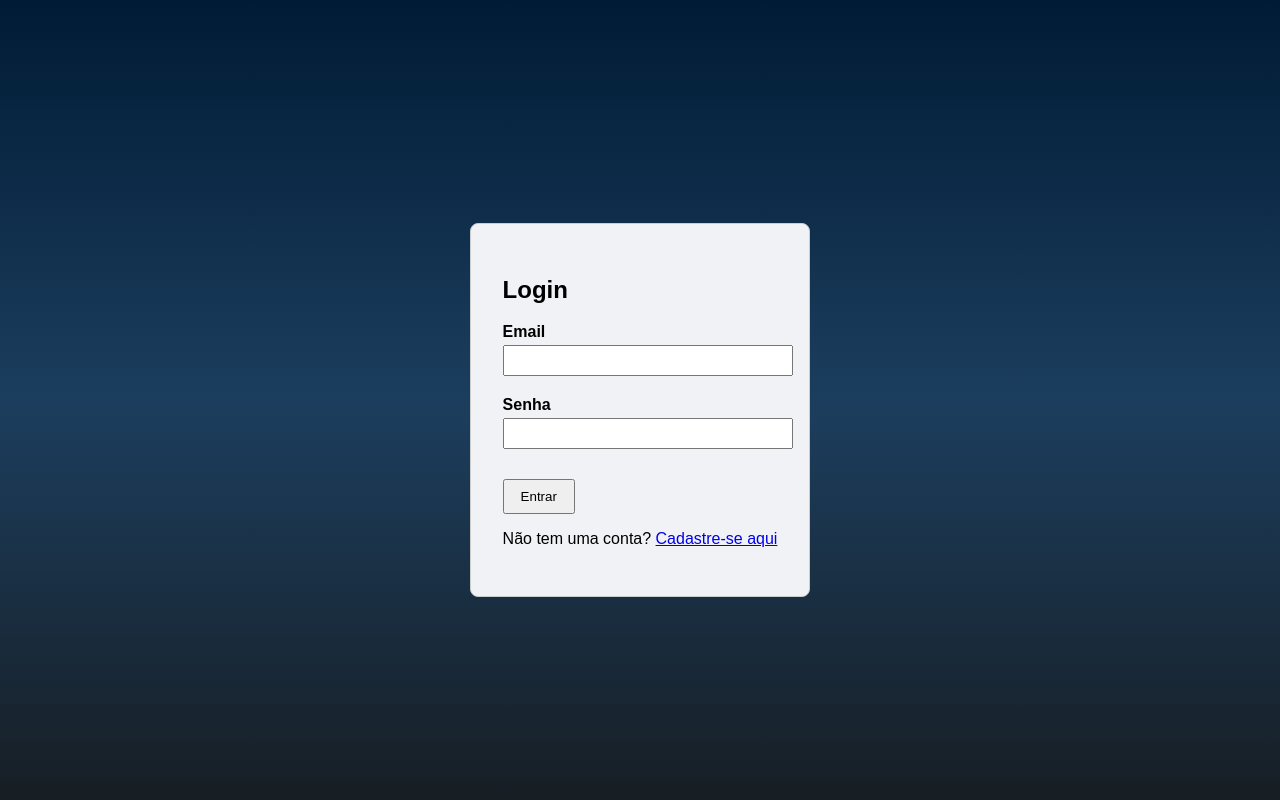
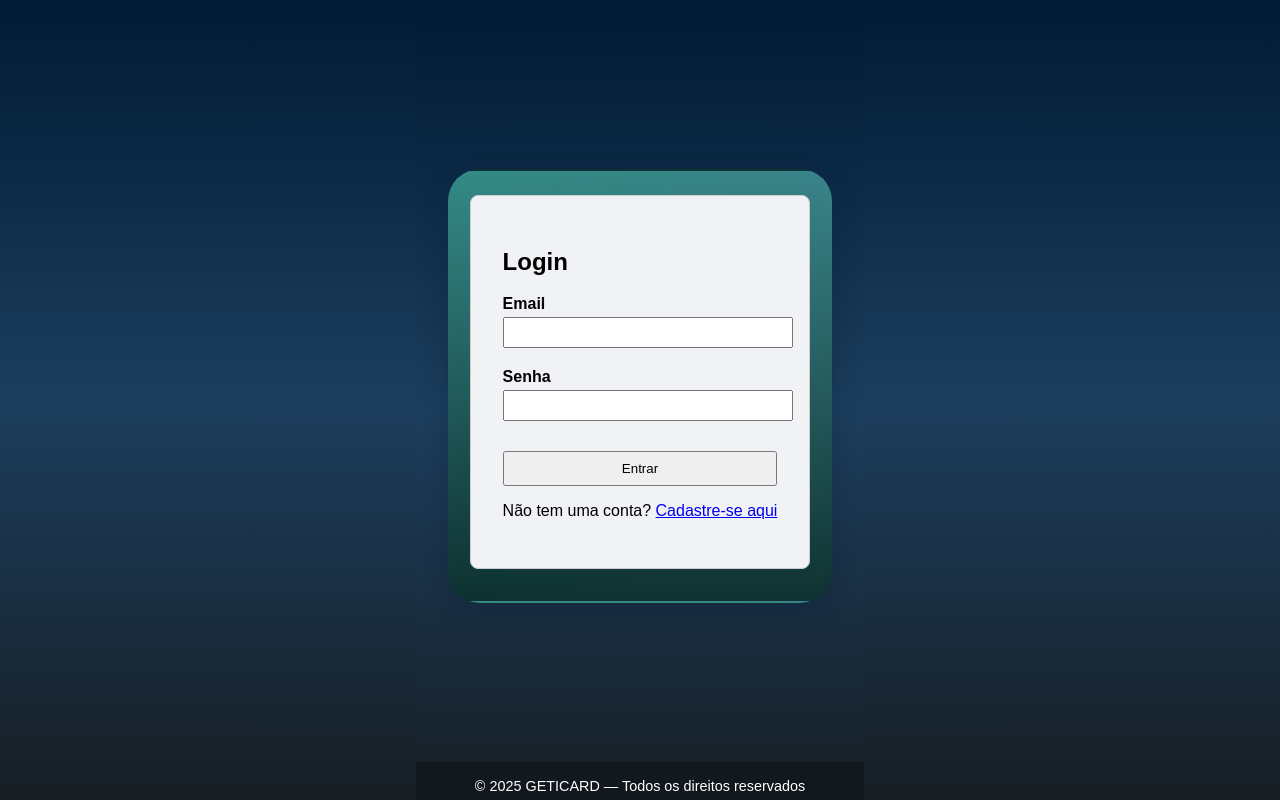
Before and after one commit to Pedro-Guilherme2004/Frontend, a React (Vite) app: page / in a window 1280 px wide. Built offline with nearby package versions, Linux system fonts and the light colour scheme.

Commit message:
fix(login): rodapé apenas no Login; remove estilos globais que afetavam CardView

```diff
--- a/src/pages/Login.jsx
+++ b/src/pages/Login.jsx
@@ -2,7 +2,7 @@ import { useState } from "react";
 import { useNavigate, Link } from "react-router-dom";
 import InputField from "../components/InputField";
 import api from "../services/api"; // <-- Importante!
-import "../styles/login.css"; // <--- novo
+import "../styles/login.css";      // <-- estilos SÓ do login
 
 const Login = () => {
   const [email, setEmail] = useState("");
@@ -15,27 +15,20 @@ const Login = () => {
     setError("");
 
     try {
-      // Faz login: POST /api/login
       const response = await api.post("/login", { email, password });
       const data = response.data;
 
-      // Salva tokens e card_id localmente
       localStorage.setItem("access_token", data.access_token);
       localStorage.setItem("card_id", data.card_id);
 
       if (data.card_id) {
         try {
-          // Busca os dados do cartão após login (GET /api/card/:id)
           const resp = await api.get(`/card/${data.card_id}`);
-          console.log("URL chamada:", resp.request?.responseURL);
           const cardData = resp.data;
-          console.log("Dados do card retornado:", cardData);
 
-          // Verifica se o cartão tem pelo menos um campo essencial preenchido
           const camposEssenciais = ["biografia", "nome", "instagram"];
           const preenchido = camposEssenciais.some(
-            (campo) =>
-              cardData && cardData[campo] && String(cardData[campo]).trim() !== ""
+            (campo) => cardData && cardData[campo] && String(cardData[campo]).trim() !== ""
           );
 
           if (preenchido) {
@@ -43,17 +36,14 @@ const Login = () => {
           } else {
             navigate("/card/create");
           }
-        } catch (e) {
-          // Se falhar ao buscar o card, redireciona para criação
+        } catch {
           navigate("/card/create");
         }
       } else {
-        // Se não veio card_id, redireciona para criar cartão
         navigate("/card/create");
       }
     } catch (err) {
-      // Trata erros de login
-      if (err.response && err.response.data && err.response.data.error) {
+      if (err.response?.data?.error) {
         setError(err.response.data.error);
       } else {
         setError("Erro inesperado ao tentar fazer login.");
@@ -62,26 +52,40 @@ const Login = () => {
   };
 
   return (
+    <div className="login-page">
+      <main className="login-main">
+        <div className="login-card">
           <form onSubmit={handleSubmit}>
             <h2>Login</h2>
             {error && <p style={{ color: "red" }}>{error}</p>}
+
             <InputField
               label="Email"
               type="email"
               value={email}
               onChange={(e) => setEmail(e.target.value)}
             />
+
             <InputField
               label="Senha"
               type="password"
               value={password}
               onChange={(e) => setPassword(e.target.value)}
             />
+
             <button type="submit">Entrar</button>
+
             <p style={{ marginTop: "16px" }}>
               Não tem uma conta? <Link to="/register">Cadastre-se aqui</Link>
             </p>
           </form>
+        </div>
+      </main>
+
+      <footer className="login-footer">
+        © 2025 GETICARD — Todos os direitos reservados
+      </footer>
+    </div>
   );
 };
 
--- a/src/styles/login.css
+++ b/src/styles/login.css
@@ -0,0 +1,45 @@
+/* Layout exclusivo do Login (não impacta CardView) */
+.login-page {
+  min-height: 100vh;
+  display: flex;
+  flex-direction: column;
+  background: linear-gradient(to bottom, #001b35 0%, #1c3e5e 50%, #171e24 100%);
+  color: #fff;
+  font-family: sans-serif;
+}
+
+.login-main {
+  flex: 1;                          /* empurra o footer para o fim */
+  display: flex;
+  align-items: center;
+  justify-content: center;
+  padding: 2rem;
+}
+
+/* Cartão do login (independente do .border-type1 do CardView) */
+.login-card {
+  background-image:
+    linear-gradient(rgba(0, 90, 86, 0.68), rgba(0, 36, 34, 0.93)),
+    linear-gradient(135deg, #a0f1e6, #b3dbf6, #d0e8f8);
+  border: 2px solid transparent;
+  border-radius: 32px;
+  padding: 1.5rem 1.2rem 2rem 1.2rem;
+  max-width: 370px;
+  width: 100%;
+  display: flex;
+  box-shadow: 0 8px 24px 0 #001b3540;
+}
+
+/* Rodapé do login somente */
+footer.login-footer {
+  text-align: center;
+  padding: 1rem;
+  background: rgba(0,0,0,0.25);
+  font-size: 0.9rem;
+  color: #fff;
+}
+
+/* Inputs do formulário (opcional, se quiser melhorar um pouco) */
+.login-card input, .login-card button {
+  width: 100%;
+}
```
Lines whose indentation alone changed are shown as unchanged.
